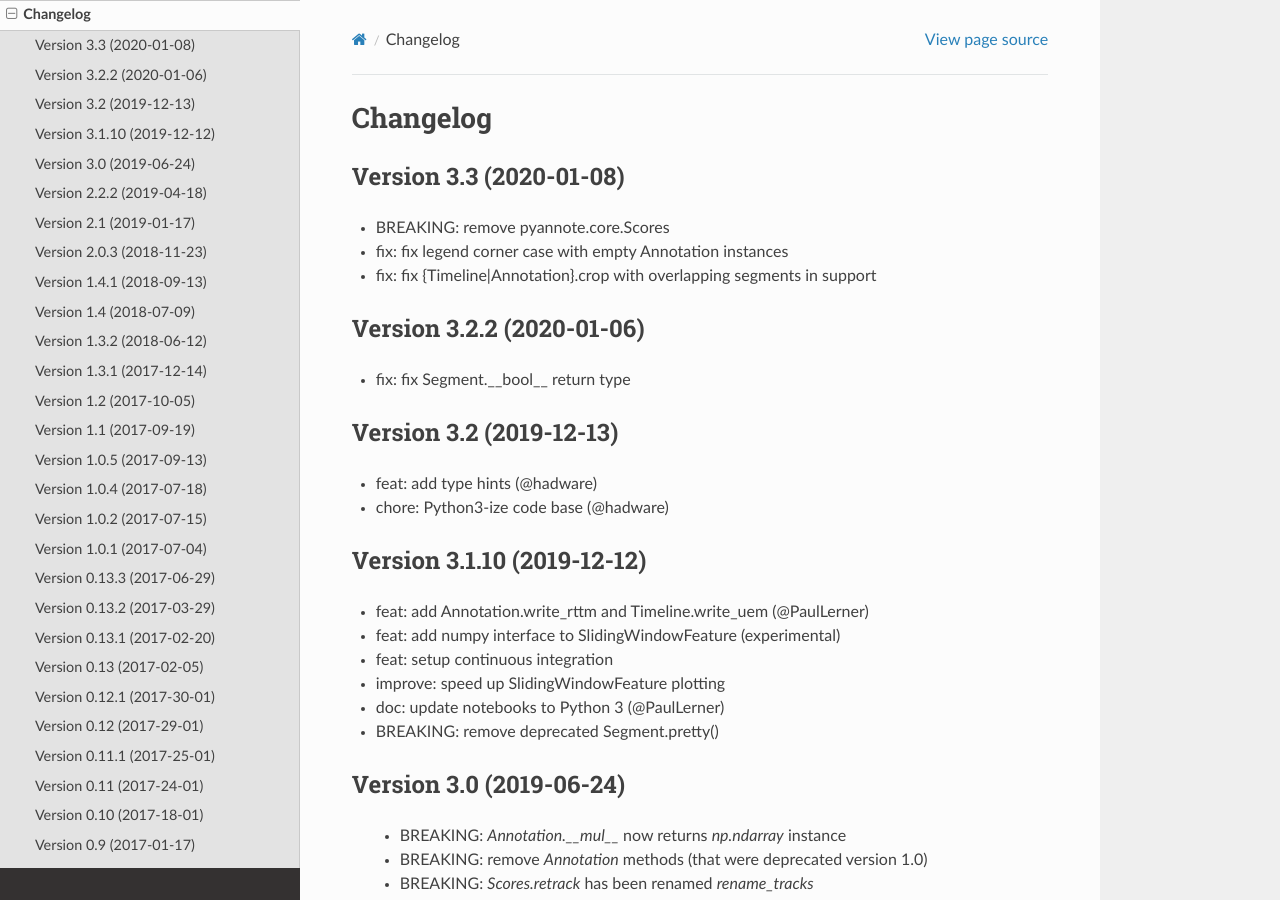
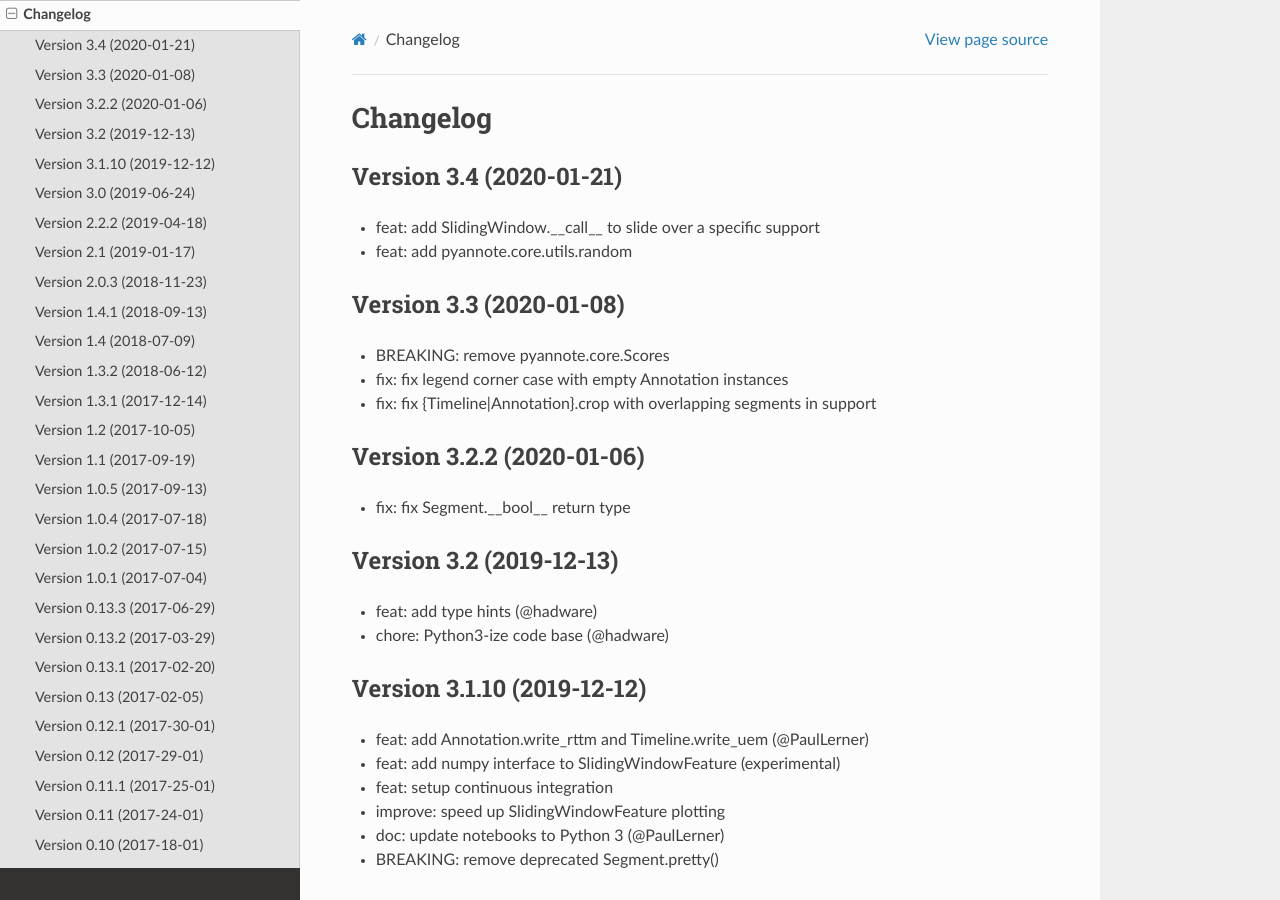
Before and after one commit to pyannote/pyannote-core, a Sphinx documentation site: the page built from doc/source/changelog.rst, in a window 1280 px wide and 900 px high. Built offline with Sphinx 7.4.7 and the Read the Docs theme 2.0.0, drawn with Linux system fonts in a browser that asks for light colours.

Commit message:
doc: update changelog

```diff
--- a/doc/source/changelog.rst
+++ b/doc/source/changelog.rst
@@ -1,6 +1,12 @@
 #########
 Changelog
 #########
+
+Version 3.4 (2020-01-21)
+~~~~~~~~~~~~~~~~~~~~~~~~
+
+- feat: add SlidingWindow.__call__ to slide over a specific support
+- feat: add pyannote.core.utils.random
 
 Version 3.3 (2020-01-08)
 ~~~~~~~~~~~~~~~~~~~~~~~~
```
